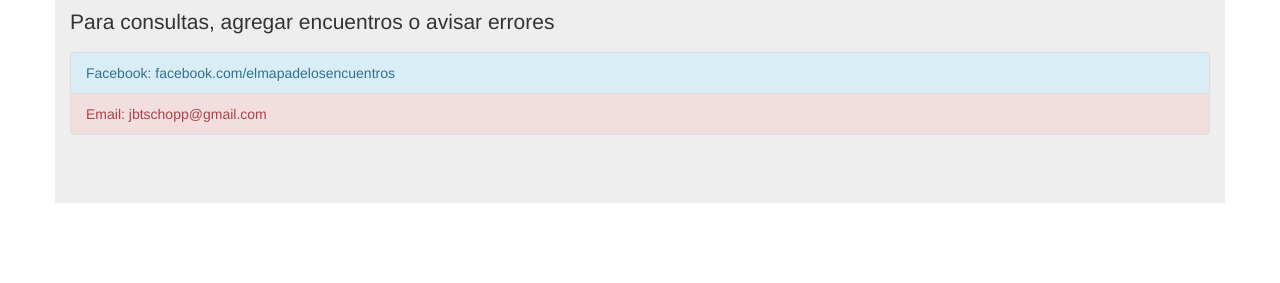
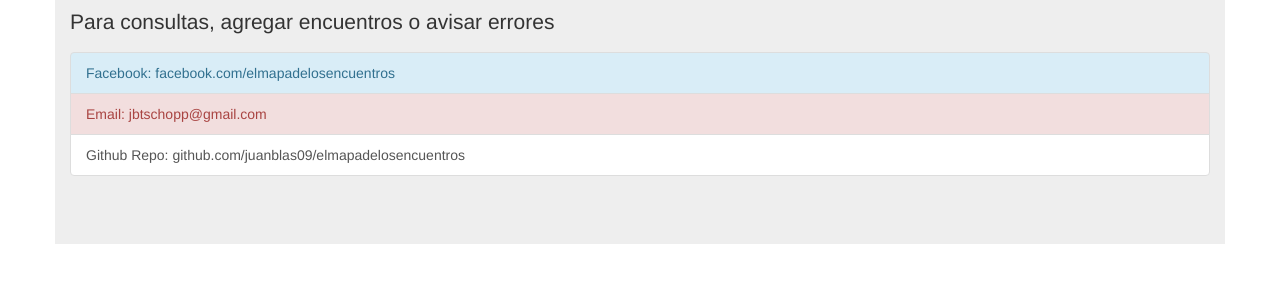
Before and after one commit to juanblas09/elmapadelosencuentros, a plain HTML site: page contacto.html in a window 1280 px wide. Shown: the part 97-380 px from the top of the page. Drawn offline with nearby package versions, Linux system fonts and the light colour scheme.

Commit message:
Update contacto.html

```diff
--- a/contacto.html
+++ b/contacto.html
@@ -30,6 +30,7 @@
 		<div class="list-group">
 		  <a href="http://facebook.com/elmapadelosencuentros" class="list-group-item list-group-item-action list-group-item-info">Facebook: facebook.com/elmapadelosencuentros</a>
 		  <a href="mailto:jbtschopp@gmail.com" class="list-group-item list-group-item-action list-group-item-danger">Email: jbtschopp@gmail.com</a>
+		  <a href="https://github.com/juanblas09/elmapadelosencuentros" class="list-group-item list-group-item-action bg-faded">Github Repo: github.com/juanblas09/elmapadelosencuentros</a>
 		</div>
 	</div>
 	<script src="https://ajax.googleapis.com/ajax/libs/jquery/3.0.0/jquery.min.js" integrity="sha384-THPy051/pYDQGanwU6poAc/hOdQxjnOEXzbT+OuUAFqNqFjL+4IGLBgCJC3ZOShY" crossorigin="anonymous"></script>
```
